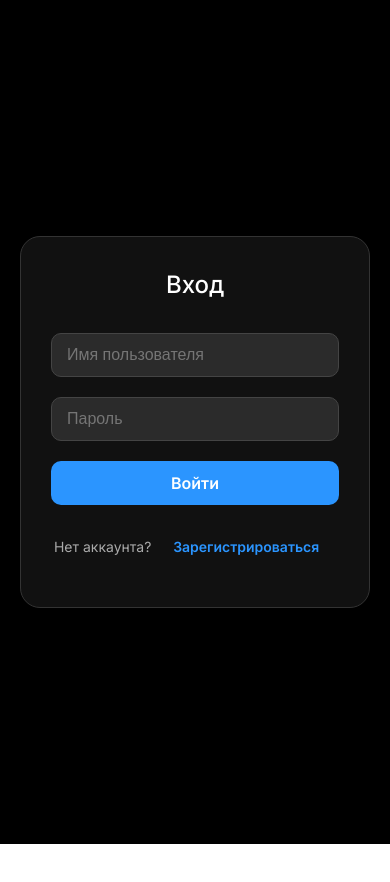
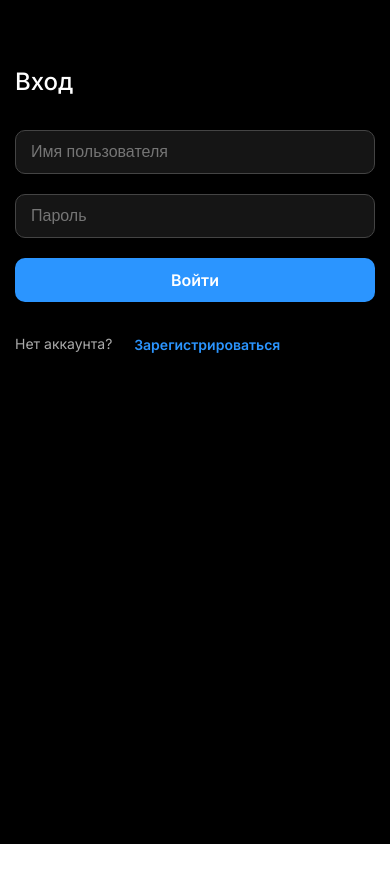
Before and after one commit to SL1dee36/Connect, a React (Vite) app in the folder connect-apollo/client/: page / in a window 390 px wide. Shown: the top 882 px of the page. Built offline with nearby package versions, Linux system fonts and the light colour scheme; no server answers.

Commit message:
Update App.css

```diff
--- a/connect-apollo/client/src/App.css
+++ b/connect-apollo/client/src/App.css
@@ -502,8 +502,20 @@ body {
   .hidden { display: none !important; }
 
   /* Auth Forms */
-  .auth-container { margin-top: 0; align-items: center !important; padding: 20px;}
-  .auth-form { background-color: #111 !important; border: 1px solid #333 !important; padding: 30px !important; box-shadow: none !important; }
+  .auth-container { margin-top: 15vh; align-items: flex-start !important;}
+  .auth-form {
+    background-color: rgba(30, 30, 30, 0)!important;
+    -webkit-backdrop-filter: blur(0)!important;
+    backdrop-filter: blur(0)!important;
+    padding: 0px!important;;
+    border-radius: 20px!important;
+    border: 1px solid rgba(0, 0, 0, 0)!important;
+    width: 100%!important;
+    max-width: 360px!important;
+    box-shadow: 0 10px 30px rgba(0, 0, 0, 0)!important;
+    text-align: left!important;
+  }
+  .auth-input {background: rgba(30, 30, 30, 0.7)!important; }
 }
 
 /* --- Message Footer & Actions --- */
```
